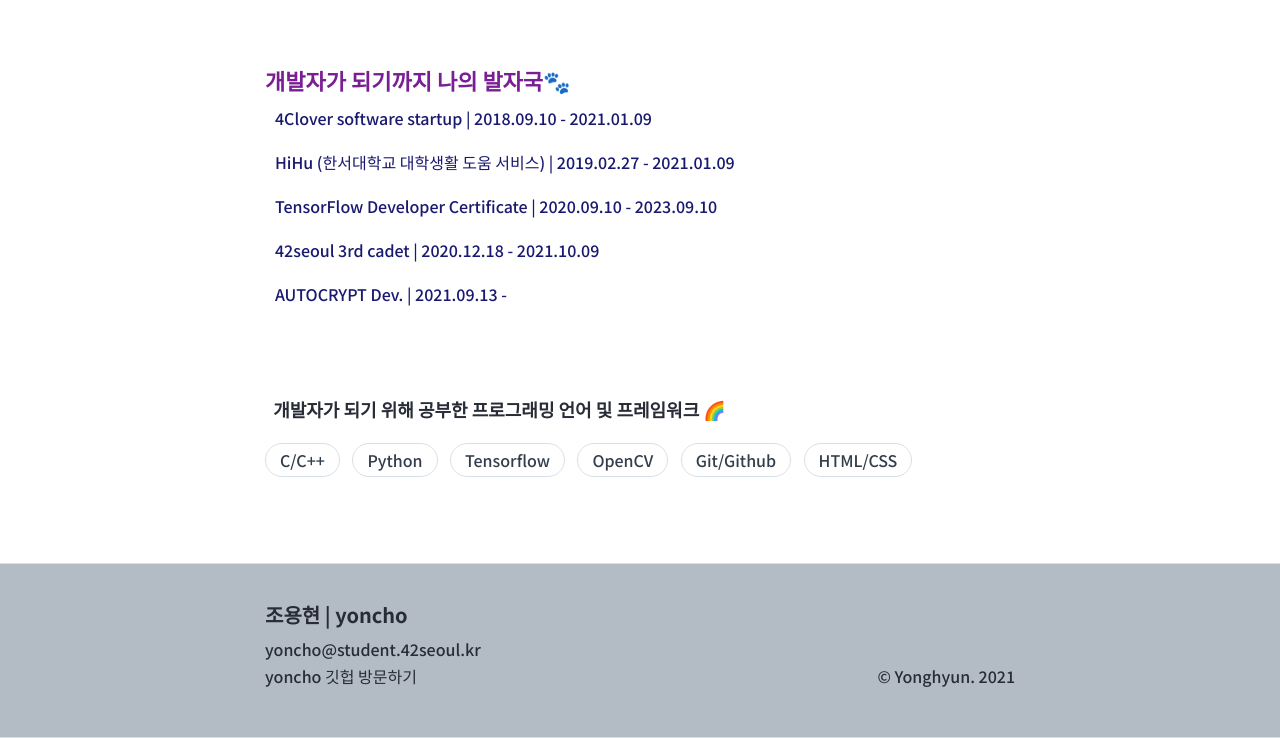
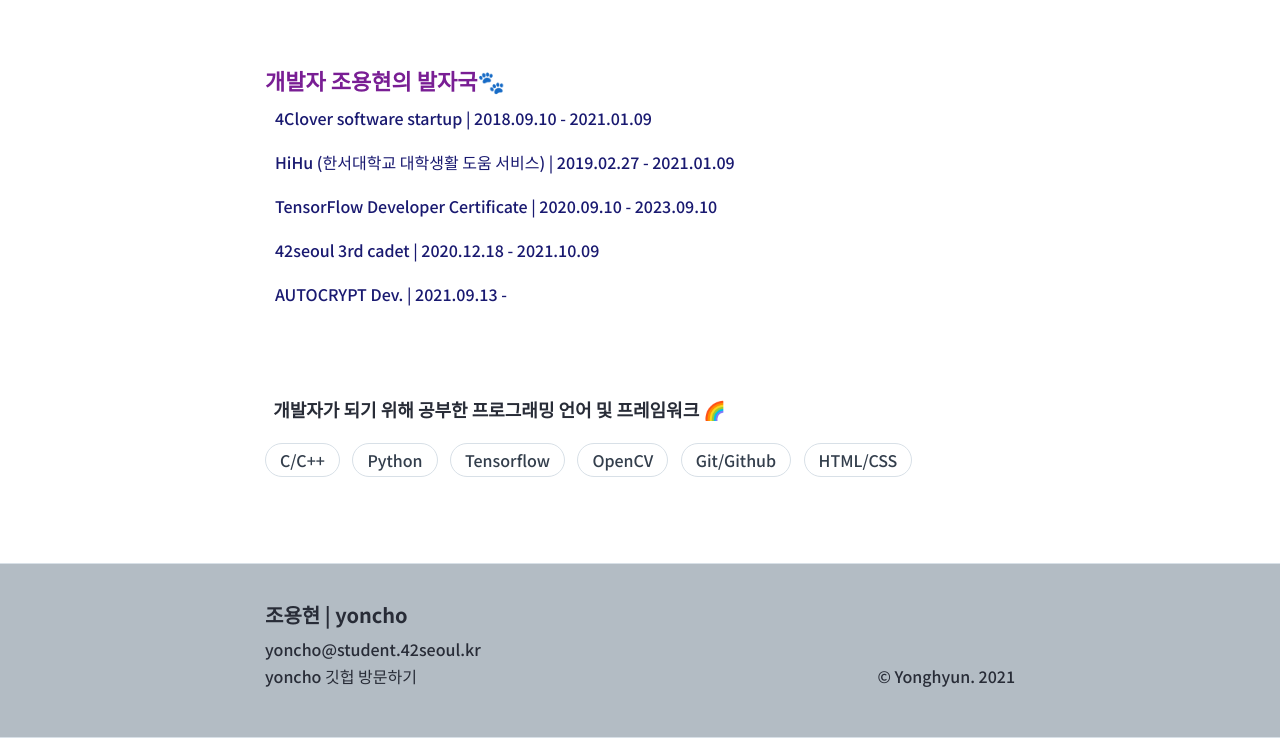
Before and after one commit to yoncho/yoncho.github.io, a Jekyll site: the page built from index.html, in a window 1280 px wide. Shown: the part 842-1580 px from the top of the page. Built offline with Jekyll 4.4.1, drawn with Linux system fonts in a browser that asks for light colours; some web fonts are replaced; the list of posts is cut into pages by our own code.

Commit message:
2021.09.14

```diff
--- a/index.html
+++ b/index.html
@@ -19,7 +19,7 @@
     </h1>
     <hr />
     <h1 class="sub-intro"></h1>
-    <h2 class="intro">개발자가 되기까지 나의 발자국🐾</h2>
+    <h2 class="intro">개발자 조용현의 발자국🐾</h2>
     <a
       class="intro-a"
       href="https://yoncho.github.io/REPORT/3_2021.06.29"
```
